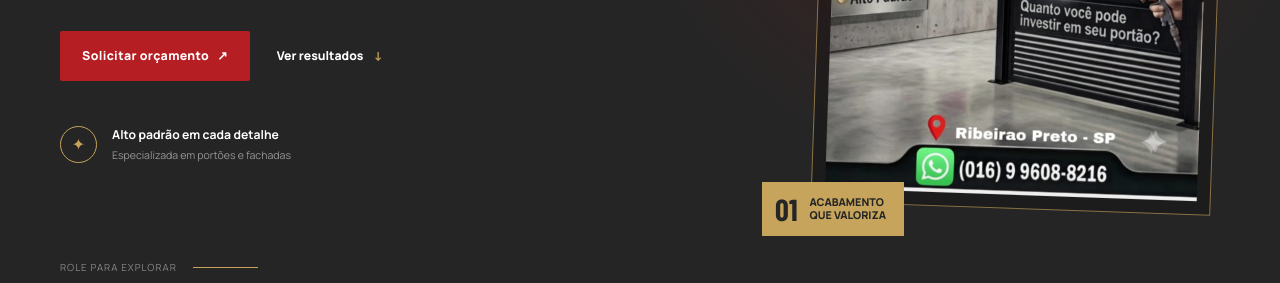
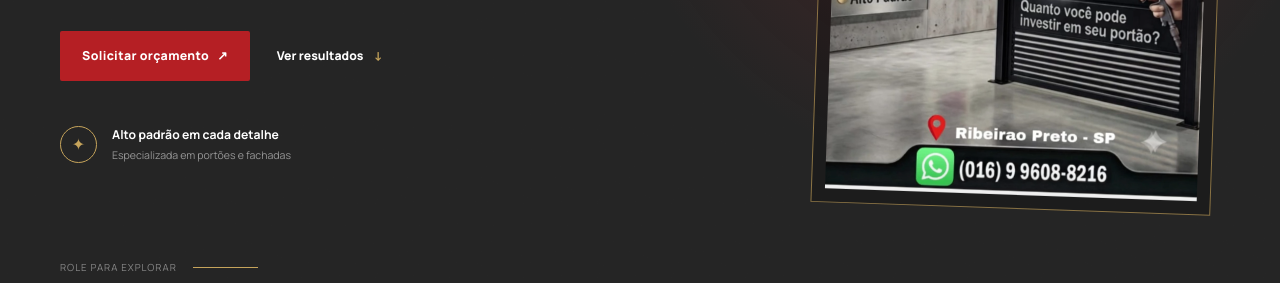
Before and after one commit to SoralTech/distakpinturas, a plain HTML site: page index.html in a window 1280 px wide. Shown: the part 517-800 px from the top of the page. Drawn offline with nearby package versions, Linux system fonts and the light colour scheme; a web font is replaced by a local one.

Commit message:
Remove a visual-badge

```diff
--- a/index.html
+++ b/index.html
@@ -80,7 +80,7 @@
         </div>
         <div class="hero-visual reveal reveal-delay">
           <div class="visual-frame"><img src="assets/anuncio-distak.png" alt="Peça da Distak Pinturas mostrando um portão sendo pintado" loading="eager"></div>
-          <div class="visual-badge"><span class="badge-number">01</span><span>Acabamento<br>que valoriza</span></div>
+          <!-- <div class="visual-badge"><span class="badge-number">01</span><span>Acabamento<br>que valoriza</span></div> -->
         </div>
       </div>
       <div class="scroll-cue"><span>Role para explorar</span><span class="scroll-line"></span></div>
```
